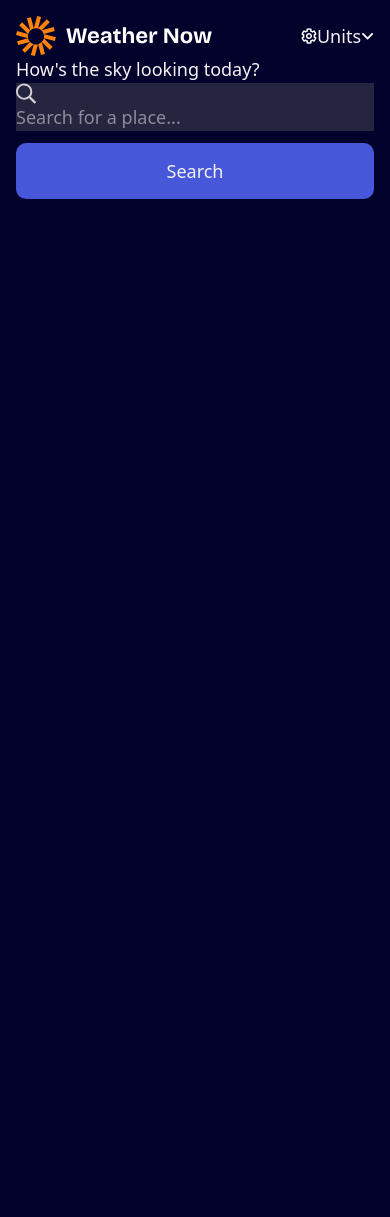
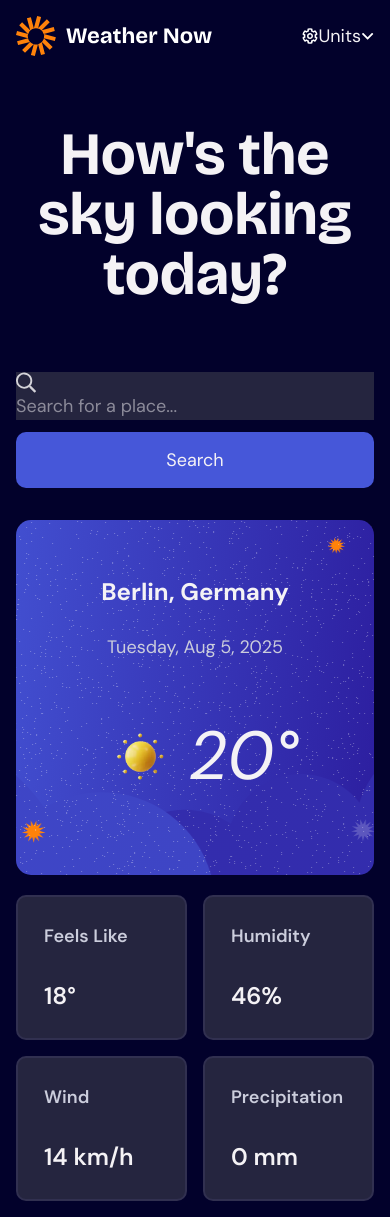
Before and after one commit to florianstancioiu/weather-app, a React (Vite) app: page / in a window 390 px wide. Before the commit the page ends 844 px from the top, so only its background shows below. Built offline with nearby package versions, Linux system fonts and the light colour scheme.

Commit message:
Worked on the mobile version for the today section
Added google fonts

```diff
--- a/index.html
+++ b/index.html
@@ -4,15 +4,9 @@
     <meta charset="UTF-8" />
     <link rel="icon" type="image/svg+xml" href="/vite.svg" />
     <meta name="viewport" content="width=device-width, initial-scale=1.0" />
-    <link rel="preconnect" href="https://fonts.googleapis.com" />
-    <link rel="preconnect" href="https://fonts.gstatic.com" crossorigin />
-    <link
-      href="https://fonts.googleapis.com/css2?family=League+Spartan:wght@100..900&display=swap"
-      rel="stylesheet"
-    />
     <title>Weather App</title>
   </head>
-  <body class="bg-background text-white p-[1rem] text-[1.125rem]">
+  <body class="bg-background text-white p-[1rem] text-[1.125rem] font-dm-sans">
     <div id="root"></div>
     <script type="module" src="/src/main.tsx"></script>
   </body>
--- a/src/components/Button/Button.tsx
+++ b/src/components/Button/Button.tsx
@@ -4,7 +4,7 @@ export type Button = {
 
 const Button = ({ title }: Button) => {
   return (
-    <button className="bg-blue rounded-[0.625rem] w-full h-[3.5rem]">
+    <button className="bg-blue rounded-[0.625rem] w-full h-[3.5rem] cursor-pointer">
       {title}
     </button>
   );
--- a/src/components/CurrentWeather/CurrentWeather.tsx
+++ b/src/components/CurrentWeather/CurrentWeather.tsx
@@ -1,5 +1,31 @@
+import IconSunny from "../../images/icon-sunny.webp";
+import CurrentWeatherDetail from "../CurrentWeatherDetail/CurrentWeatherDetail";
+
 const CurrentWeather = () => {
-  return <main></main>;
+  return (
+    <main>
+      <div className="mb-[1.25rem]">
+        <div className="bg-[url('/images/bg-today-small.svg')] bg-cover bg-center rounded-[15px]">
+          <div className="text-center pt-[3.375rem] mb-[2.75rem]">
+            <h2 className="mb-[1.5rem] font-bold text-[1.5rem]">
+              Berlin, Germany
+            </h2>
+            <p className="text-grayish-white">Tuesday, Aug 5, 2025</p>
+          </div>
+          <div className="flex justify-center items-center px-[1.25rem] pb-[4.25rem]">
+            <img src={IconSunny} alt="" className="w-[6rem] h-[6rem]" />
+            <p className="text-[4.25rem] italic">20°</p>
+          </div>
+        </div>
+      </div>
+      <div className="grid gap-[1rem] grid-cols-2">
+        <CurrentWeatherDetail title="Feels Like" value="18°" />
+        <CurrentWeatherDetail title="Humidity" value="46%" />
+        <CurrentWeatherDetail title="Wind" value="14 km/h" />
+        <CurrentWeatherDetail title="Precipitation" value="0 mm" />
+      </div>
+    </main>
+  );
 };
 
 export default CurrentWeather;
--- a/src/components/CurrentWeatherDetail/CurrentWeatherDetail.tsx
+++ b/src/components/CurrentWeatherDetail/CurrentWeatherDetail.tsx
@@ -1,5 +1,15 @@
-const CurrentWeatherDetail = () => {
-  return <div></div>;
+export type CurrentWeatherDetail = {
+  title: string;
+  value: string;
+};
+
+const CurrentWeatherDetail = ({ title, value }: CurrentWeatherDetail) => {
+  return (
+    <div className="p-[1.625rem] bg-background-2 rounded-[0.625rem] border-[2px] border-dark-blue">
+      <p className="text-grayish-white font-semibold mb-[1.875rem]">{title}</p>
+      <p className="font-semibold text-2xl">{value}</p>
+    </div>
+  );
 };
 
 export default CurrentWeatherDetail;
--- a/src/components/SearchPlaces/SearchPlaces.tsx
+++ b/src/components/SearchPlaces/SearchPlaces.tsx
@@ -4,8 +4,10 @@ import Button from "../Button/Button";
 
 const SearchPlaces = () => {
   return (
-    <div>
-      <h1>How's the sky looking today?</h1>
+    <div className="mb-[2rem] pt-[4.25rem]">
+      <h1 className="font-bricolage-grotesque text-6xl text-center mb-[4.25rem]">
+        How's the sky looking today?
+      </h1>
       <div className="bg-background-2 mb-[0.75rem]">
         <img src={SearchIcon} alt="" />
         <input type="text" placeholder="Search for a place..." />
--- a/src/index.css
+++ b/src/index.css
@@ -1,9 +1,15 @@
+@import url("https://fonts.googleapis.com/css2?family=Bricolage+Grotesque:opsz,wght@12..96,700&family=DM+Sans:ital,opsz,wght@0,9..40,100..1000;1,9..40,100..1000&display=swap");
 @import "tailwindcss";
 
 @theme {
+  --font-bricolage-grotesque: "Bricolage Grotesque", sans-serif;
+  --font-dm-sans: "DM Sans", sans-serif;
+
   --color-background: #02012b;
   --color-background-2: #25253f;
 
   --color-white: #f4f2f5;
+  --color-grayish-white: #cbcddc;
   --color-blue: #4657d9;
+  --color-dark-blue: #313050;
 }
```
Also changed, not shown: public/images/bg-today-large.svg (renamed from src/images/bg-today-large.svg), public/images/bg-today-small.svg (renamed from src/images/bg-today-small.svg).
